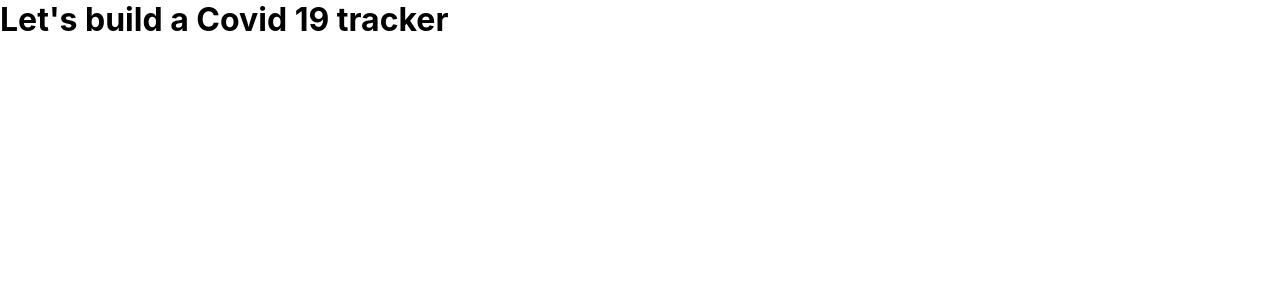
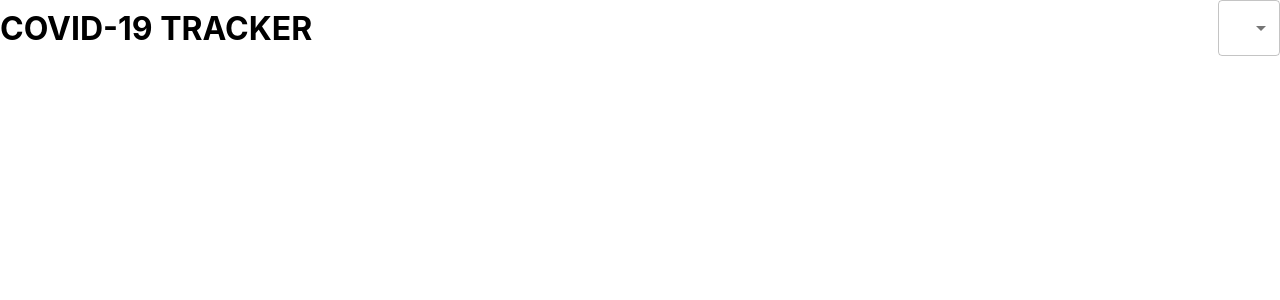
Before and after one commit to roryjarrard/covid-tracker, a React (Create React App) app: page / in a window 1280 px wide. Shown: the top 300 px of the page. Built offline with nearby package versions, Linux system fonts and the light colour scheme.

Commit message:
select wireframe

```diff
--- a/src/App.js
+++ b/src/App.js
@@ -1,9 +1,35 @@
+import { useState } from 'react'
+import { FormControl, Select, MenuItem } from '@material-ui/core'
 import './App.css'
 
 function App() {
+  const [countries, setCountries] = useState(['USA', 'UK', 'India'])
+
   return (
     <div className='app'>
-      <h1>Let's build a Covid 19 tracker</h1>
+      <div className='app__header'>
+        <h1>COVID-19 TRACKER</h1>
+
+        <FormControl className='app__dropdown'>
+          <Select variant='outlined' value='abc' onChange={() => {}}>
+            {countries.map((country) => (
+              <MenuItem value={country}>{country}</MenuItem>
+            ))}
+          </Select>
+        </FormControl>
+      </div>
+
+      {/* Header */}
+      {/* Title + Select input dropdown field  */}
+
+      {/* InfoBoxes */}
+      {/* InfoBoxes */}
+      {/* InfoBoxes */}
+
+      {/* Table */}
+      {/* Graph */}
+
+      {/* Map */}
     </div>
   )
 }
```
